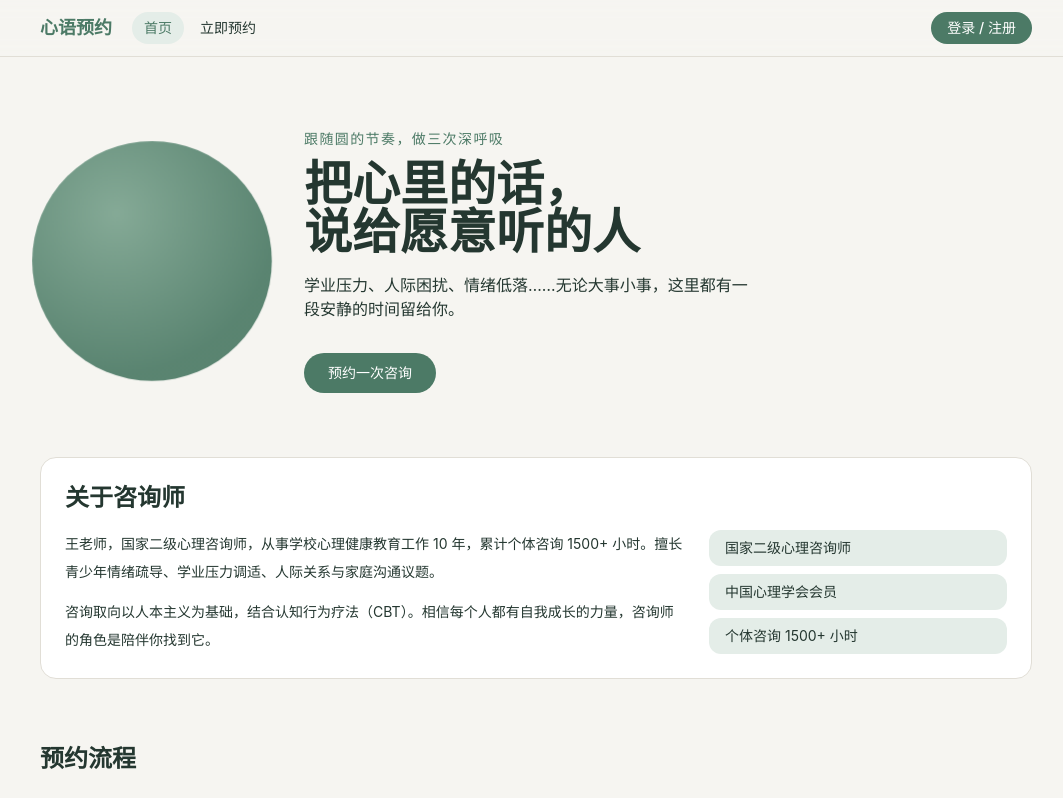
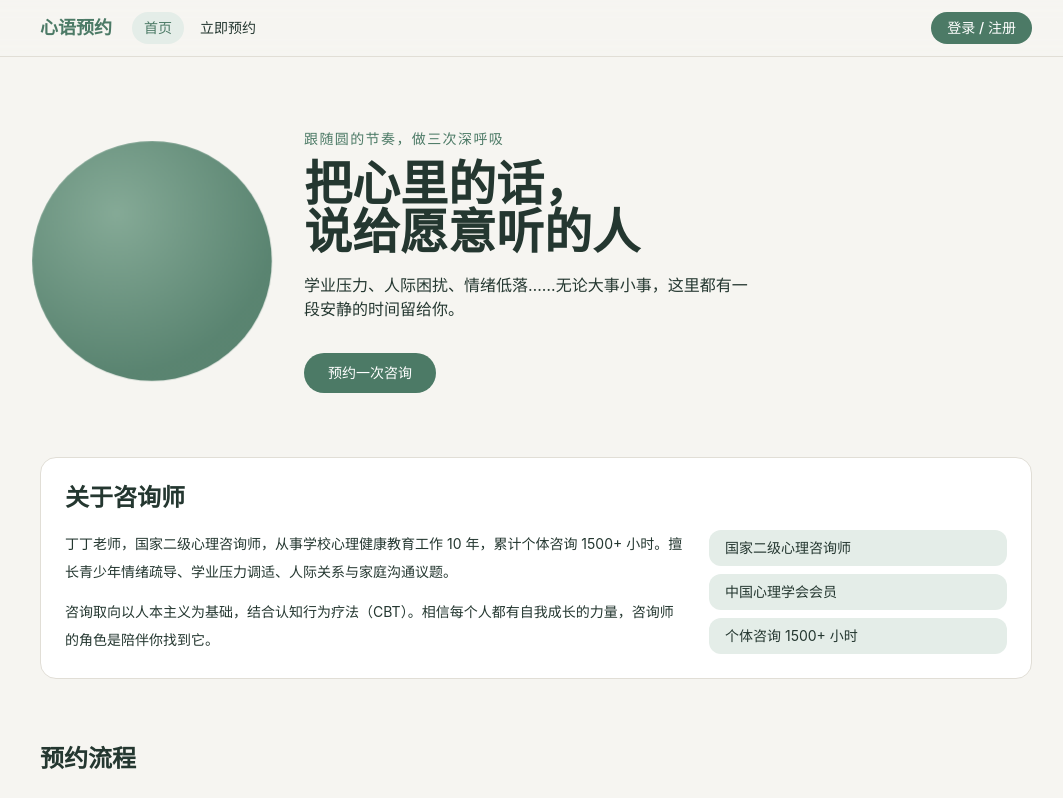
Before and after one commit to gaoying0105-dxb/Psy-Booking, a Next.js app: page / in a window 1280 px wide. Shown: the top 798 px of the page, without its empty margins (104-1167 px from the left). Built offline with nearby package versions, Linux system fonts and the light colour scheme; no server answers.

Commit message:
更新咨询师介绍

```diff
--- a/src/app/page.tsx
+++ b/src/app/page.tsx
@@ -30,7 +30,7 @@ export default function HomePage() {
         <div className="mt-4 grid gap-6 md:grid-cols-3">
           <div className="md:col-span-2 space-y-3 text-sm leading-7 text-ink/80">
             <p>
-              王老师，国家二级心理咨询师，从事学校心理健康教育工作 10
+              丁丁老师，国家二级心理咨询师，从事学校心理健康教育工作 10
               年，累计个体咨询 1500+ 小时。擅长青少年情绪疏导、学业压力调适、人际关系与家庭沟通议题。
             </p>
             <p>
```
